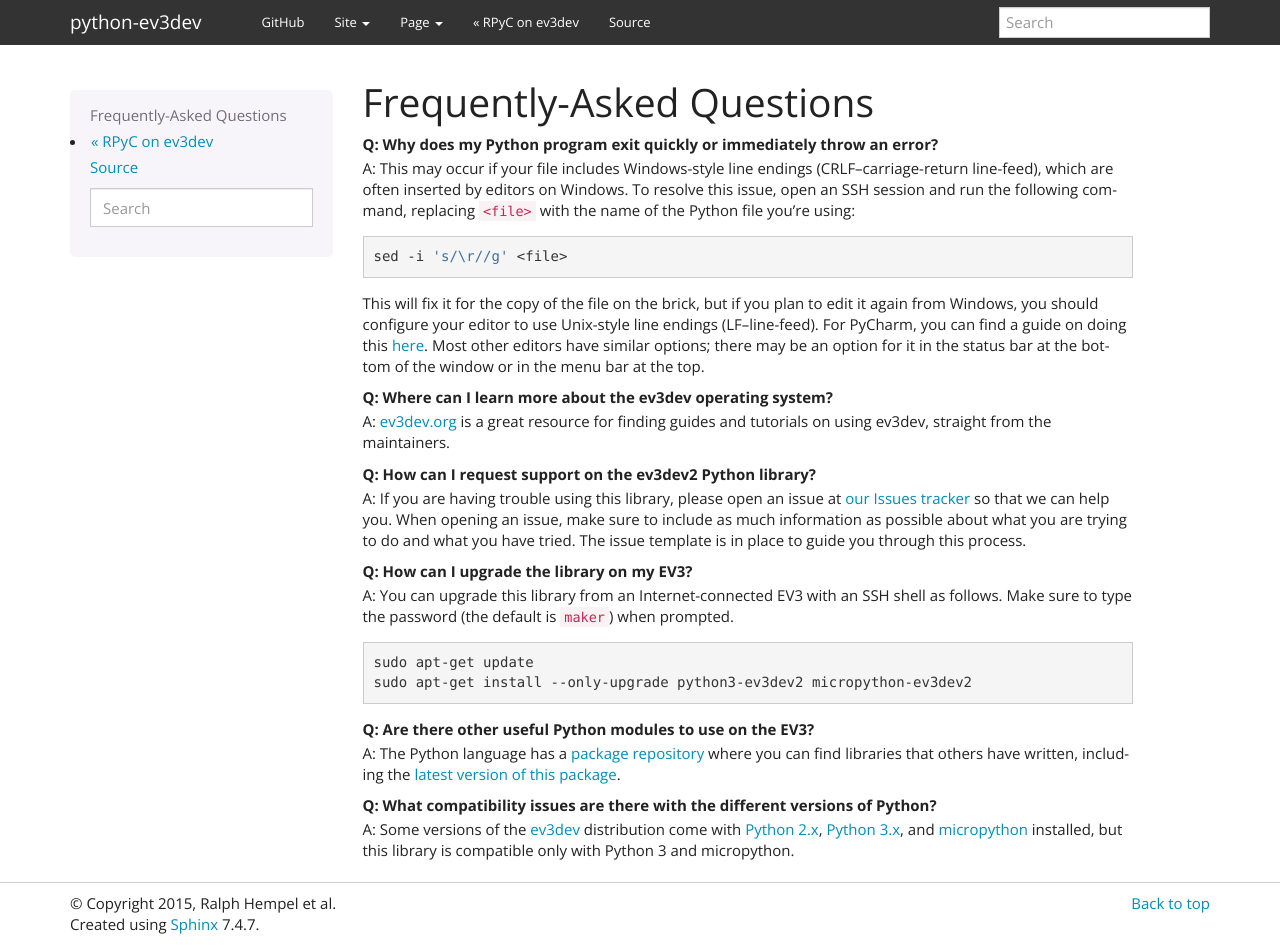
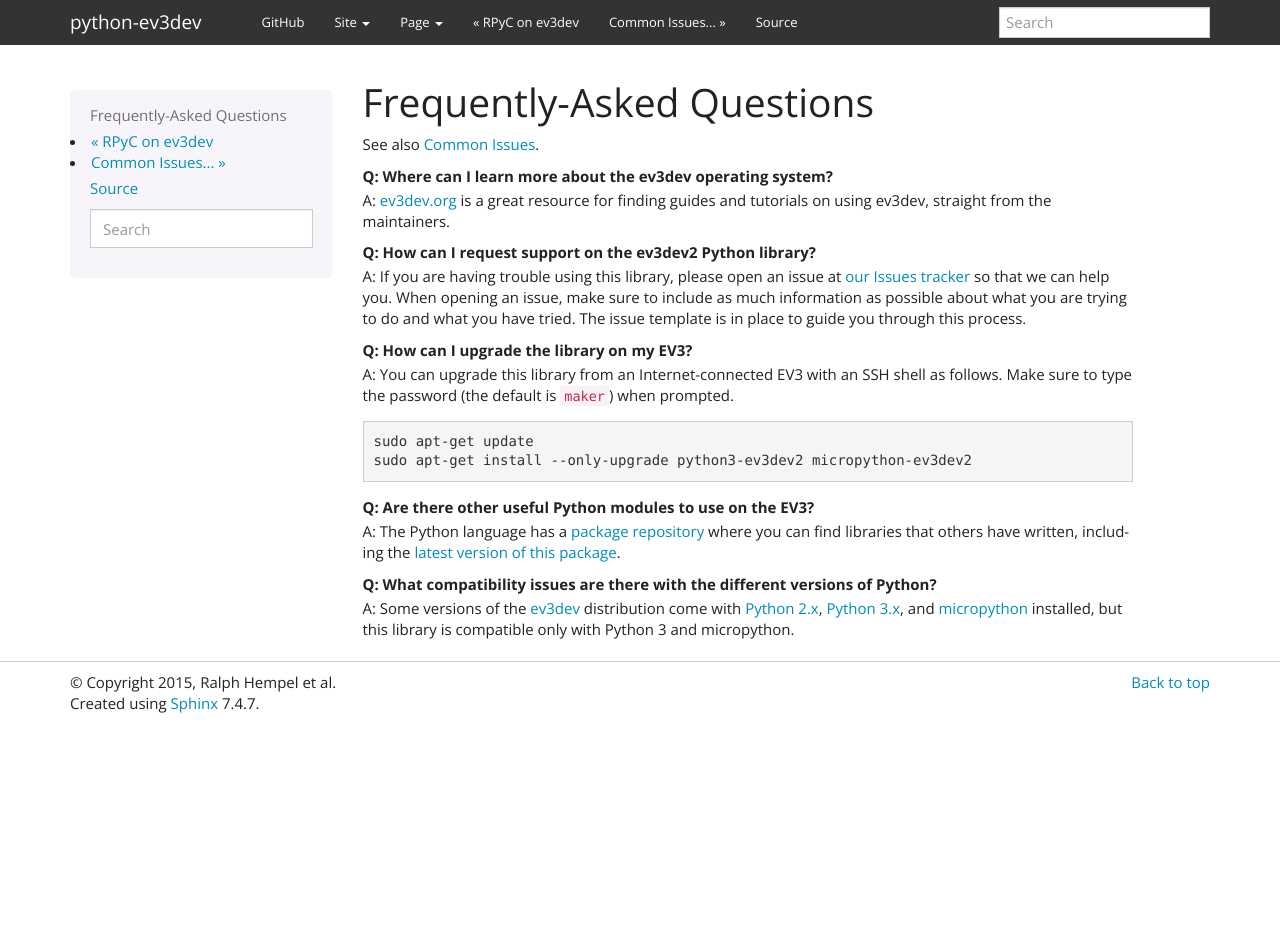
Before and after one commit to ev3dev/ev3dev-lang-python, a Sphinx documentation site: the page built from docs/faq.rst, in a window 1280 px wide and 946 px high. Built offline with Sphinx 7.4.7, drawn with Linux system fonts in a browser that asks for light colours.

Commit message:
Create "common issues" page and include BrickPi info

```diff
--- a/README.rst
+++ b/README.rst
@@ -70,7 +70,7 @@
 ``/usr/bin/env: 'python3\r': No such file or directory``,
 you must switch your editor's "line endings" setting for the file from
 "CRLF" to just "LF". This is usually in the status bar at the bottom.
-For help, see `our FAQ page`_.
+For help, see our `Common Issues page`_.
 
 Important: Make your script executable (non-Visual Studio Code only)
 ~~~~~~~~~~~~~~~~~~~~~~~~~~~~~~~~~~~~~~~~~~~~~~~~~~~~~~~~~~~~~~~~~~~~
@@ -202,7 +202,8 @@
 --------------------------
 
 Experiencing an odd error or unsure of how to do something that seems
-simple? Check our our `FAQ`_ to see if there's an existing answer.
+simple? Check our our `FAQ`_ and `Common Issues page`_ to see if there's an
+existing answer.
 
 
 .. _ev3dev: http://ev3dev.org
@@ -218,6 +219,7 @@
 .. _ev3python.com: http://ev3python.com/
 .. _FAQ: http://python-ev3dev.readthedocs.io/en/ev3dev-stretch/faq.html
 .. _our FAQ page: FAQ_
+.. _Common Issues page: http://python-ev3dev.readthedocs.io/en/ev3dev-stretch/common-issues.html
 .. _our Issues tracker: https://github.com/ev3dev/ev3dev-lang-python/issues
 .. _EXPLOR3R: demo-robot_
 .. _demo-robot: http://robotsquare.com/2015/10/06/explor3r-building-instructions/
--- a/docs/faq.rst
+++ b/docs/faq.rst
@@ -1,23 +1,7 @@
 Frequently-Asked Questions
 ==========================
 
-Q: Why does my Python program exit quickly or immediately throw an error?
-    A: This may occur if your file includes Windows-style line endings
-    (CRLF--carriage-return line-feed), which are often inserted by editors on
-    Windows. To resolve this issue, open an SSH session and run the following
-    command, replacing ``<file>`` with the name of the Python file you're
-    using:
-
-    .. code:: shell
-
-        sed -i 's/\r//g' <file>
-
-    This will fix it for the copy of the file on the brick, but if you plan to edit
-    it again from Windows, you should configure your editor to use Unix-style
-    line endings (LF--line-feed). For PyCharm, you can find a guide on doing this
-    `here <https://www.jetbrains.com/help/pycharm/2016.2/configuring-line-separators.html>`_.
-    Most other editors have similar options; there may be an option for it in the
-    status bar at the bottom of the window or in the menu bar at the top.
+See also `Common Issues`_.
 
 Q: Where can I learn more about the ev3dev operating system?
     A: `ev3dev.org`_ is a great resource for finding guides and tutorials on
@@ -63,6 +47,7 @@
 .. _ev3python.com: http://ev3python.com/
 .. _FAQ: http://python-ev3dev.readthedocs.io/en/ev3dev-stretch/faq.html
 .. _our FAQ page: FAQ_
+.. _Common Issues: http://python-ev3dev.readthedocs.io/en/ev3dev-stretch/common-issues.html
 .. _our Issues tracker: https://github.com/ev3dev/ev3dev-lang-python/issues
 .. _EXPLOR3R: demo-robot_
 .. _demo-robot: http://robotsquare.com/2015/10/06/explor3r-building-instructions/
--- a/docs/index.rst
+++ b/docs/index.rst
@@ -10,3 +10,4 @@
    spec
    rpyc
    faq
+   common-issues
--- a/docs/sensors.rst
+++ b/docs/sensors.rst
@@ -6,7 +6,9 @@
 *Note:* If you are using a BrickPi rather than an EV3, you will need to manually
 configure the ports before interacting with your sensors. See the example
 `here <https://github.com/ev3dev/ev3dev-lang-python-demo/blob/stretch/platform/brickpi3-motor-and-sensor.py>`_.
+There are other common issues specific to the BrickPi; check out `Common Issues`_.
 
+.. _Common Issues: http://python-ev3dev.readthedocs.io/en/ev3dev-stretch/common-issues.html
 
 Dedicated sensor classes
 ------------------------
```
Also changed, not shown: CONTRIBUTING.rst (+5 -4 lines), docs/common-issues.rst (added, +31 -0 lines).
